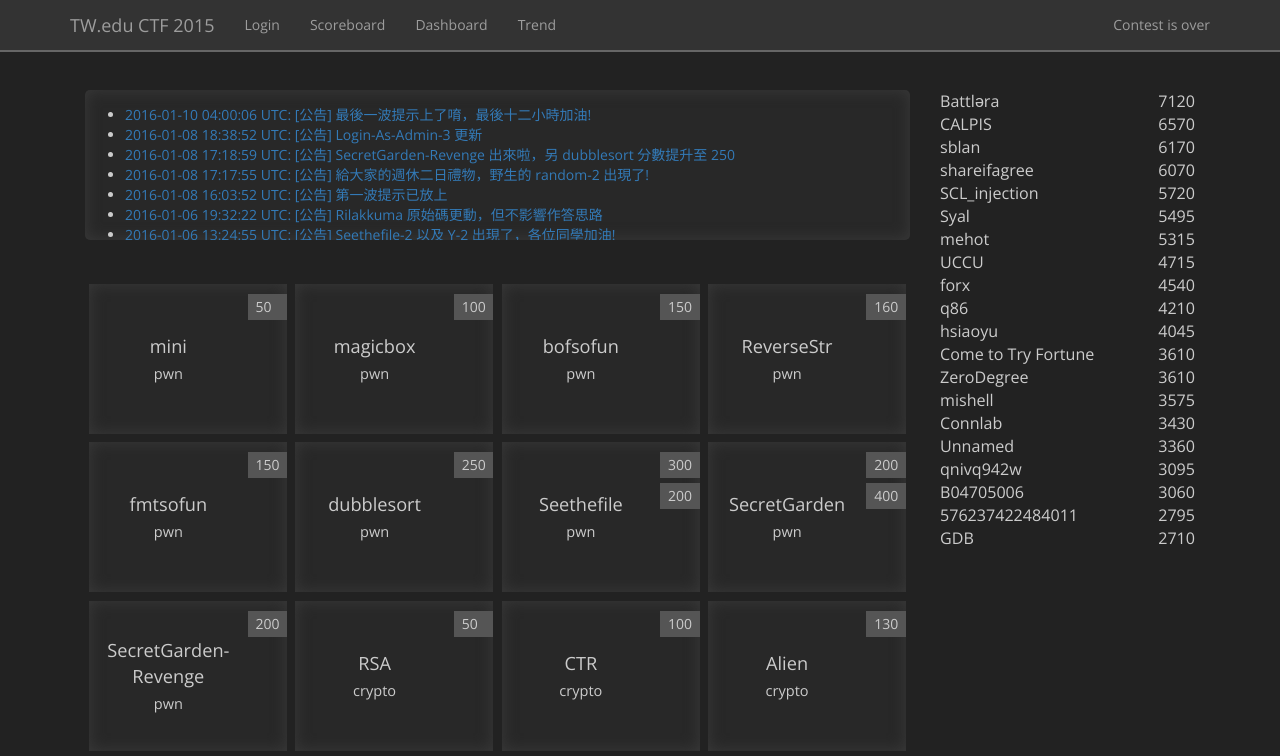
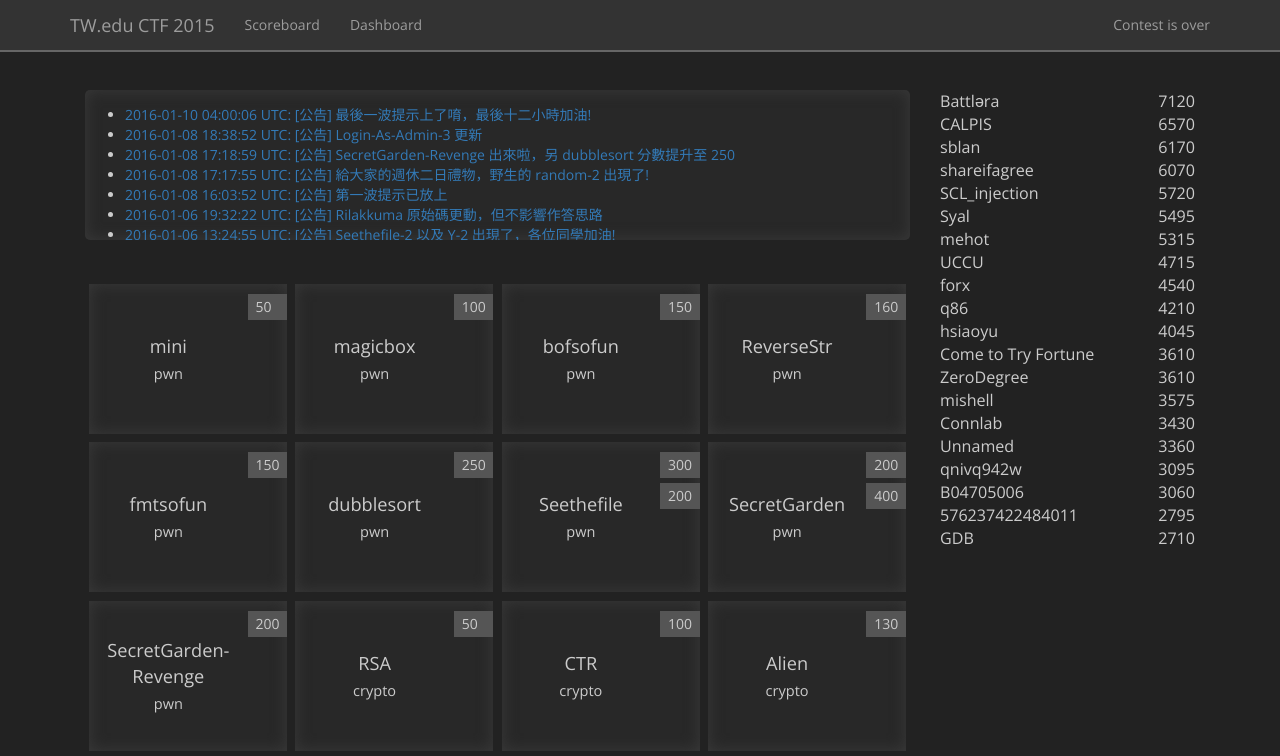
Before and after one commit to orangetw/tw.edu-ctf-website, a plain HTML site: page dashboard.html in a window 1280 px wide. Shown: the top 756 px of the page. Drawn offline with nearby package versions, Linux system fonts and the light colour scheme; no server answers.

Commit message:
Update dashboard.html

```diff
--- a/dashboard.html
+++ b/dashboard.html
@@ -43,10 +43,8 @@
                 <a class="navbar-brand" href="/">TW.edu CTF 2015</a>
                 <ul class="nav navbar-nav">
 
-                    <li><a href="#">Login</a></li>
-                    <li><a href="/scoreboard.html">Scoreboard</a></li>
-                    <li><a href="/dashboard.html">Dashboard</a></li>
-                    <li><a href="#">Trend</a></li>
+                    <li><a href="scoreboard.html">Scoreboard</a></li>
+                    <li><a href="dashboard.html">Dashboard</a></li>
 
                 </ul>
                 <ul class="nav navbar-nav navbar-right">
```
